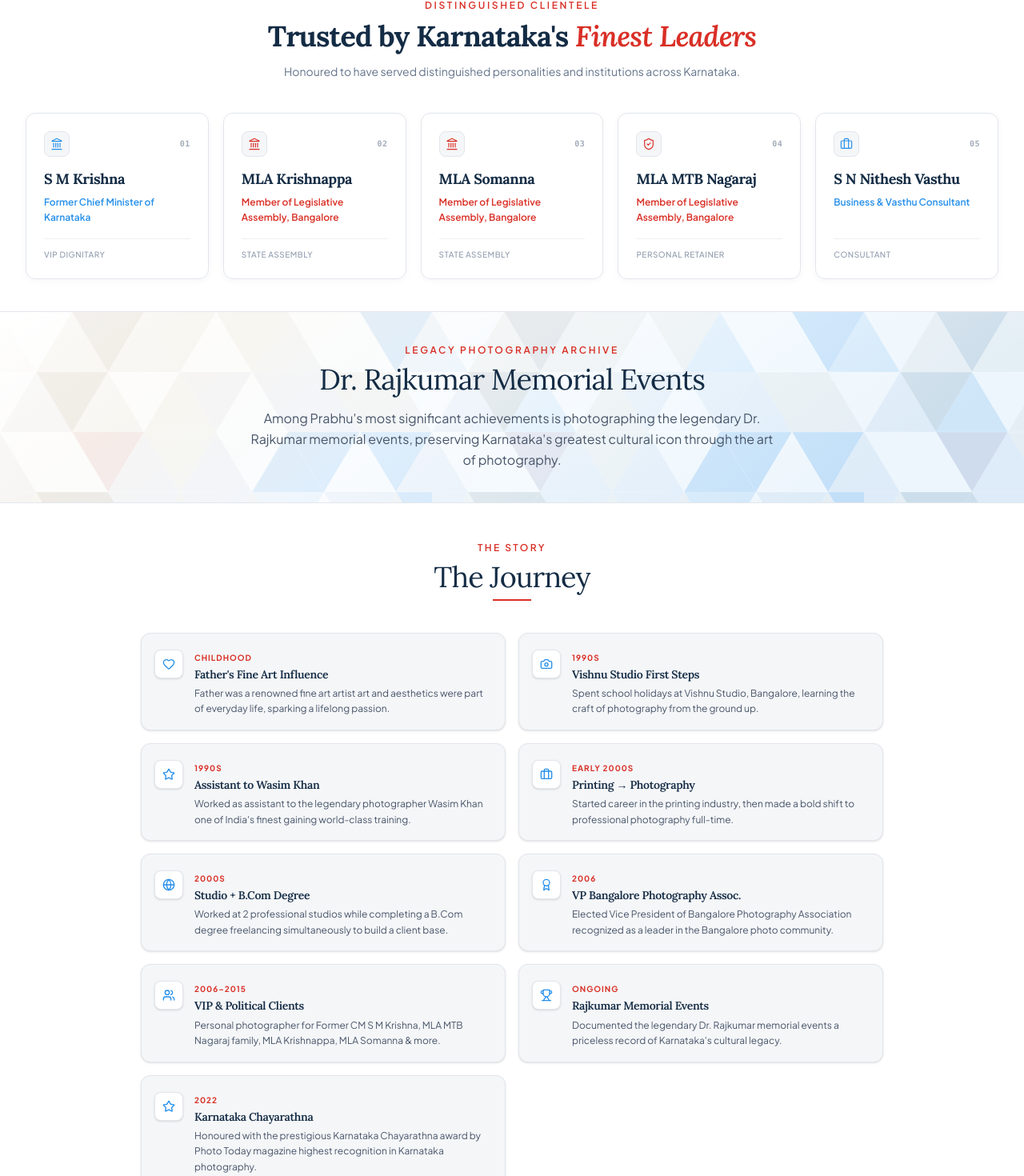
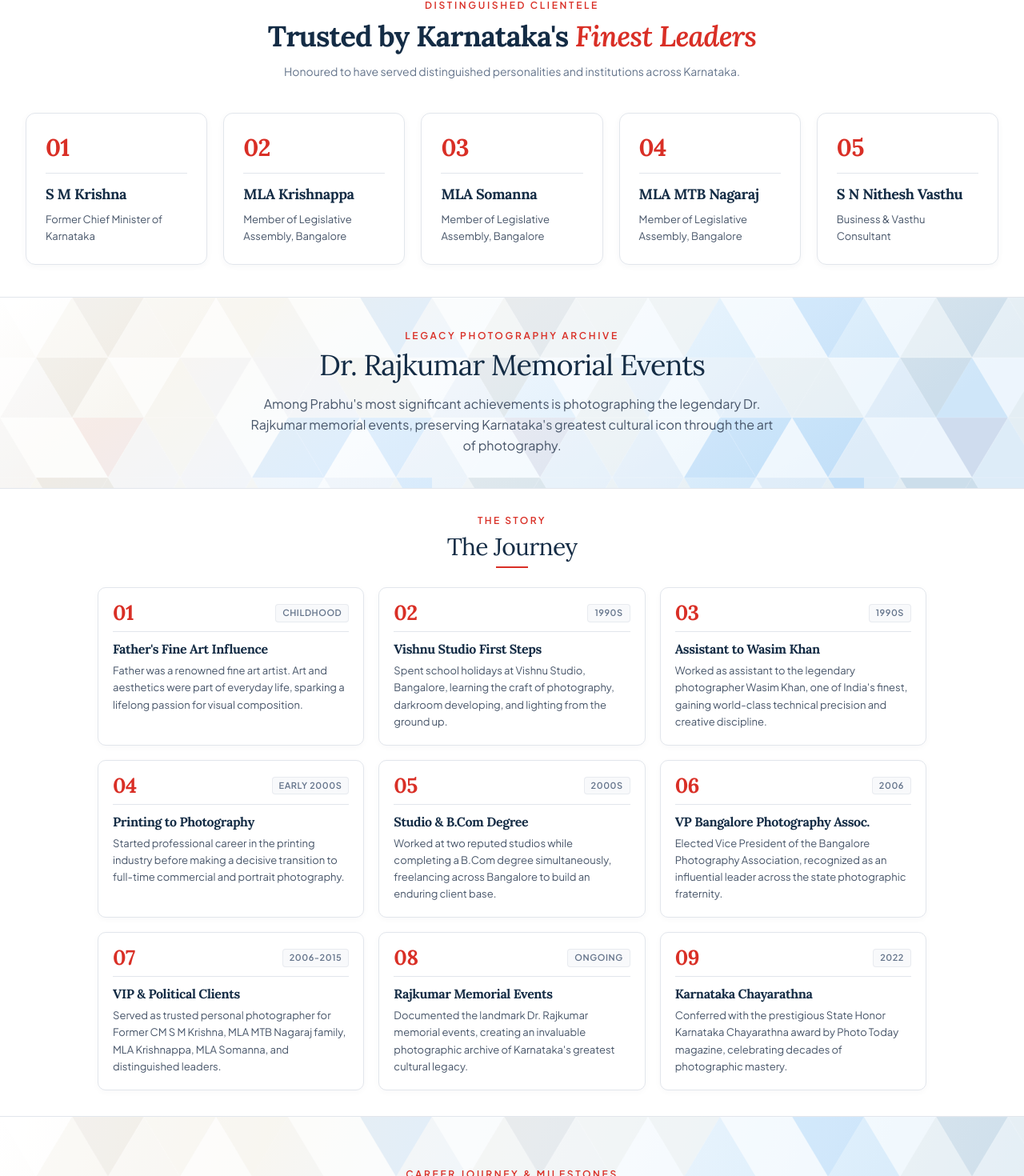
Before and after one commit to GAGANGOWDAP/sushma_digital, a React (Vite) app: page /about in a window 1280 px wide. Shown: the part 2157-3627 px from the top of the page at 80% size. Built offline with nearby package versions, Linux system fonts and the light colour scheme.

Commit message:
Refine The Journey to compact 3x3 editorial grid and remove service card icon badges

```diff
--- a/src/pages/About.tsx
+++ b/src/pages/About.tsx
@@ -23,19 +23,9 @@ import leader13 from '@assets/leader-13.jpg';
 import leader14 from '@assets/leader-14.jpg';
 import leader15 from '@assets/leader-15.jpg';
 import {
-  Star,
-  Award,
-  Camera,
-  Globe,
-  Briefcase,
-  Trophy,
-  Users,
-  Heart,
   X,
   ChevronLeft,
   ChevronRight,
-  Landmark,
-  ShieldCheck,
 } from 'lucide-react';
 import { motion, AnimatePresence, useReducedMotion } from 'framer-motion';
 import { FAQSection } from '@/components/common/FAQSection';
@@ -52,15 +42,60 @@ export default function About() {
   ];
 
   const journey = [
-    { year: 'Childhood', icon: Heart, title: "Father's Fine Art Influence", desc: "Father was a renowned fine art artist art and aesthetics were part of everyday life, sparking a lifelong passion." },
-    { year: '1990s', icon: Camera, title: 'Vishnu Studio First Steps', desc: 'Spent school holidays at Vishnu Studio, Bangalore, learning the craft of photography from the ground up.' },
-    { year: '1990s', icon: Star, title: "Assistant to Wasim Khan", desc: "Worked as assistant to the legendary photographer Wasim Khan one of India's finest gaining world-class training." },
-    { year: 'Early 2000s', icon: Briefcase, title: 'Printing → Photography', desc: 'Started career in the printing industry, then made a bold shift to professional photography full-time.' },
-    { year: '2000s', icon: Globe, title: 'Studio + B.Com Degree', desc: 'Worked at 2 professional studios while completing a B.Com degree freelancing simultaneously to build a client base.' },
-    { year: '2006', icon: Award, title: 'VP Bangalore Photography Assoc.', desc: 'Elected Vice President of Bangalore Photography Association recognized as a leader in the Bangalore photo community.' },
-    { year: '2006–2015', icon: Users, title: 'VIP & Political Clients', desc: 'Personal photographer for Former CM S M Krishna, MLA MTB Nagaraj family, MLA Krishnappa, MLA Somanna & more.' },
-    { year: 'Ongoing', icon: Trophy, title: 'Rajkumar Memorial Events', desc: "Documented the legendary Dr. Rajkumar memorial events a priceless record of Karnataka's cultural legacy." },
-    { year: '2022', icon: Star, title: 'Karnataka Chayarathna', desc: 'Honoured with the prestigious Karnataka Chayarathna award by Photo Today magazine highest recognition in Karnataka photography.' },
+    {
+      id: '01',
+      year: 'Childhood',
+      title: "Father's Fine Art Influence",
+      desc: 'Father was a renowned fine art artist. Art and aesthetics were part of everyday life, sparking a lifelong passion for visual composition.',
+    },
+    {
+      id: '02',
+      year: '1990s',
+      title: 'Vishnu Studio First Steps',
+      desc: 'Spent school holidays at Vishnu Studio, Bangalore, learning the craft of photography, darkroom developing, and lighting from the ground up.',
+    },
+    {
+      id: '03',
+      year: '1990s',
+      title: 'Assistant to Wasim Khan',
+      desc: "Worked as assistant to the legendary photographer Wasim Khan, one of India's finest, gaining world-class technical precision and creative discipline.",
+    },
+    {
+      id: '04',
+      year: 'Early 2000s',
+      title: 'Printing to Photography',
+      desc: 'Started professional career in the printing industry before making a decisive transition to full-time commercial and portrait photography.',
+    },
+    {
+      id: '05',
+      year: '2000s',
+      title: 'Studio & B.Com Degree',
+      desc: 'Worked at two reputed studios while completing a B.Com degree simultaneously, freelancing across Bangalore to build an enduring client base.',
+    },
+    {
+      id: '06',
+      year: '2006',
+      title: 'VP Bangalore Photography Assoc.',
+      desc: 'Elected Vice President of the Bangalore Photography Association, recognized as an influential leader across the state photographic fraternity.',
+    },
+    {
+      id: '07',
+      year: '2006-2015',
+      title: 'VIP & Political Clients',
+      desc: 'Served as trusted personal photographer for Former CM S M Krishna, MLA MTB Nagaraj family, MLA Krishnappa, MLA Somanna, and distinguished leaders.',
+    },
+    {
+      id: '08',
+      year: 'Ongoing',
+      title: 'Rajkumar Memorial Events',
+      desc: "Documented the landmark Dr. Rajkumar memorial events, creating an invaluable photographic archive of Karnataka's greatest cultural legacy.",
+    },
+    {
+      id: '09',
+      year: '2022',
+      title: 'Karnataka Chayarathna',
+      desc: 'Conferred with the prestigious State Honor Karnataka Chayarathna award by Photo Today magazine, celebrating decades of photographic mastery.',
+    },
   ];
 
   const careerMilestones = [
@@ -148,51 +183,26 @@ export default function About() {
       id: '01',
       name: 'S M Krishna',
       role: 'Former Chief Minister of Karnataka',
-      desc: "Honoured to have served as personal photographer to one of Karnataka's most distinguished and respected leaders. A partnership built on trust, discretion, and the highest standard of professional excellence.",
-      serviceTags: ['Personal Photography', 'Official Events', 'VIP Assignments', 'Confidential Portfolio'],
-      icon: Landmark,
-      accent: '#258FEA', // Electric Blue
-      category: 'VIP Dignitary',
     },
     {
       id: '02',
       name: 'MLA Krishnappa',
       role: 'Member of Legislative Assembly, Bangalore',
-      desc: 'Official event and political photography.',
-      serviceTags: ['Official Events', 'Political Photography'],
-      icon: Landmark,
-      accent: '#D92F26', // Signature Red
-      category: 'State Assembly',
     },
     {
       id: '03',
       name: 'MLA Somanna',
       role: 'Member of Legislative Assembly, Bangalore',
-      desc: 'Official event and political photography.',
-      serviceTags: ['Official Events', 'Political Photography'],
-      icon: Landmark,
-      accent: '#D92F26', // Signature Red
-      category: 'State Assembly',
     },
     {
       id: '04',
       name: 'MLA MTB Nagaraj',
       role: 'Member of Legislative Assembly, Bangalore',
-      desc: 'Trusted family personal photographer capturing private moments and official events.',
-      serviceTags: ['Family Personal Photography', 'Official Events'],
-      icon: ShieldCheck,
-      accent: '#D92F26', // Signature Red
-      category: 'Personal Retainer',
     },
     {
       id: '05',
       name: 'S N Nithesh Vasthu',
       role: 'Business & Vasthu Consultant',
-      desc: 'Appointed as dedicated personal photographer for professional and personal assignments.',
-      serviceTags: ['Personal Photography', 'Professional Assignments'],
-      icon: Briefcase,
-      accent: '#258FEA', // Electric Blue
-      category: 'Consultant',
     },
   ];
 
@@ -495,43 +505,28 @@ export default function About() {
           </FadeIn>
 
           {/* All FIVE Client Cards in Consistent Grid */}
-          <div className="grid grid-cols-1 min-[380px]:grid-cols-2 sm:grid-cols-2 md:grid-cols-3 lg:grid-cols-5 gap-3.5 sm:gap-4 md:gap-4.5 items-stretch">
+          <div className="grid grid-cols-1 sm:grid-cols-2 md:grid-cols-3 lg:grid-cols-5 gap-4 sm:gap-4.5 lg:gap-5 items-stretch">
             {distinguishedClients.map((client, i) => (
               <FadeIn key={client.id} delay={i * 0.05} className="h-full">
-                <div className="group relative rounded-xl border border-[#E2E6EC] bg-[#FFFFFF] p-5 sm:p-5.5 h-full flex flex-col justify-between shadow-[0_2px_8px_rgba(20,44,69,0.04)] hover:shadow-[0_8px_20px_rgba(20,44,69,0.08)] hover:-translate-y-1 transition-all duration-300 overflow-hidden">
+                <div className="group relative rounded-[12px] border border-[#E2E6EC] bg-[#FFFFFF] p-5 sm:p-6 h-full flex flex-col justify-between shadow-[0_2px_8px_rgba(20,44,69,0.04)] hover:shadow-[0_8px_20px_rgba(20,44,69,0.08)] hover:-translate-y-1 hover:border-[#D92F26]/50 transition-all duration-300 text-left">
                   <div>
-                    {/* Small minimal line icon / subtle visual identifier */}
-                    <div className="flex items-center justify-between mb-4">
-                      <div
-                        className="w-8 h-8 rounded-lg bg-[#F5F6F8] border border-[#E2E6EC] flex items-center justify-center transition-colors"
-                        style={{ color: client.accent }}
-                      >
-                        <client.icon size={16} strokeWidth={1.75} />
-                      </div>
-                      <span className="font-mono text-[10px] text-[#64748B]/60 tracking-wider font-semibold">
-                        {client.id}
-                      </span>
-                    </div>
+                    {/* Number at the top in large Signature Red typography */}
+                    <span className="font-serif text-2xl sm:text-3xl font-bold text-[#D92F26] tracking-tight block">
+                      {client.id}
+                    </span>
 
-                    {/* Client Name in Deep Navy */}
-                    <h3 className="font-serif font-bold text-[#142C45] text-base sm:text-lg tracking-tight mb-1.5 leading-snug">
+                    {/* Thin horizontal divider below the number */}
+                    <div className="w-full border-t border-[#E2E6EC] my-3.5 group-hover:border-[#D92F26]/20 transition-colors" />
+
+                    {/* Person's name in an elegant serif font */}
+                    <h3 className="font-serif font-bold text-[#142C45] text-base sm:text-lg tracking-tight mb-2 leading-snug">
                       {client.name}
                     </h3>
 
-                    {/* Professional Designation in Signature Red or Electric Blue */}
-                    <p
-                      className="text-xs font-semibold leading-relaxed"
-                      style={{ color: client.accent }}
-                    >
+                    {/* Designation underneath in a clean sans-serif font */}
+                    <p className="text-xs sm:text-[13px] text-[#475569] leading-relaxed font-sans">
                       {client.role}
                     </p>
-                  </div>
-
-                  {/* Subtle bottom detail */}
-                  <div className="border-t border-[#E2E6EC]/60 pt-3 mt-4 flex items-center justify-between text-[11px] text-[#64748B]">
-                    <span className="tracking-wider uppercase text-[10px] font-medium text-[#64748B]/70">
-                      {client.category}
-                    </span>
                   </div>
                 </div>
               </FadeIn>
@@ -556,35 +551,53 @@ export default function About() {
       </section>
 
       {/* ══════════════════════════════════════════════
-          JOURNEY Compact two-column vertical stepper
+          JOURNEY Compact 3x3 Editorial Milestone Cards
       ══════════════════════════════════════════════ */}
-      <section className="py-12 sm:py-16 lg:py-10 xl:py-12 bg-[#FFFFFF] border-b border-[#E2E6EC] overflow-hidden">
-        <div className="container mx-auto px-6 md:px-12 max-w-5xl">
-          <FadeIn className="text-center mb-8 sm:mb-10">
-            <span className="text-[#D92F26] text-xs uppercase tracking-[0.2em] mb-2 block font-semibold">The Story</span>
-            <h2 className="text-3xl sm:text-4xl font-serif text-[#142C45] mb-2">The Journey</h2>
-            <div className="w-12 h-0.5 bg-[#D92F26] mx-auto" />
+      <section className="py-8 sm:py-10 lg:py-7 xl:py-8 bg-[#FFFFFF] border-b border-[#E2E6EC] overflow-hidden">
+        <div className="container mx-auto px-4 sm:px-6 md:px-8 max-w-[1100px]">
+          <FadeIn className="text-center mb-5 sm:mb-6 max-w-2xl mx-auto">
+            <span className="text-[#D92F26] text-[11px] sm:text-xs uppercase tracking-[0.2em] mb-1.5 block font-semibold">
+              The Story
+            </span>
+            <h2 className="text-2xl sm:text-3xl font-serif text-[#142C45] mb-1.5 leading-tight">
+              The Journey
+            </h2>
+            <div className="w-10 h-0.5 bg-[#D92F26] mx-auto" />
           </FadeIn>
 
-          <div className="grid grid-cols-1 md:grid-cols-2 gap-3.5 sm:gap-4">
+          <div className="grid grid-cols-1 sm:grid-cols-2 lg:grid-cols-3 gap-3.5 sm:gap-4 lg:gap-4.5 items-stretch">
             {journey.map((item, i) => (
               <motion.div
-                key={i}
-                initial={{ opacity: 0, y: 20 }}
+                key={item.id}
+                initial={{ opacity: 0, y: 12 }}
                 whileInView={{ opacity: 1, y: 0 }}
                 viewport={{ once: true }}
-                transition={{ delay: (i % 2) * 0.1 + Math.floor(i / 2) * 0.07, duration: 0.45 }}
-                className="flex gap-3.5 p-3.5 sm:p-4 rounded-xl bg-[#F5F6F8] border border-[#E2E6EC] hover:border-[#258FEA]/50 transition-colors group shadow-sm"
+                transition={{ delay: (i % 3) * 0.05 + Math.floor(i / 3) * 0.04, duration: 0.35 }}
+                className="group relative rounded-[10px] border border-[#E2E6EC] bg-[#FFFFFF] p-3.5 sm:p-4 lg:p-4.5 min-h-[135px] flex flex-col justify-between shadow-[0_2px_8px_rgba(20,44,69,0.03)] hover:shadow-[0_6px_16px_rgba(20,44,69,0.06)] hover:-translate-y-0.5 hover:border-[#D92F26]/35 transition-all duration-200 text-left"
               >
-                <div className="shrink-0 mt-1">
-                  <div className="w-9 h-9 rounded-lg bg-white border border-[#E2E6EC] flex items-center justify-center text-[#258FEA] group-hover:text-[#D92F26] group-hover:border-[#D92F26] transition-colors shadow-sm">
-                    <item.icon size={16} />
+                <div>
+                  {/* Top Row: Sequential Number (left) & Year / Period (right) */}
+                  <div className="flex items-center justify-between gap-2.5">
+                    <span className="font-serif text-2xl lg:text-[26px] font-bold text-[#D92F26] tracking-tight leading-none block">
+                      {item.id}
+                    </span>
+                    <span className="text-[10px] lg:text-[11px] uppercase tracking-wider font-semibold text-[#64748B] px-2 py-0.5 rounded bg-[#F8F9FB] border border-[#E2E6EC]/70">
+                      {item.year}
+                    </span>
                   </div>
-                </div>
-                <div>
-                  <span className="text-[#D92F26] text-[10px] font-bold uppercase tracking-widest">{item.year}</span>
-                  <h3 className="font-serif text-sm font-semibold text-[#142C45] mt-0.5 mb-1 leading-snug">{item.title}</h3>
-                  <p className="text-[#475569] text-xs leading-relaxed">{item.desc}</p>
+
+                  {/* Thin horizontal divider */}
+                  <div className="w-full border-t border-[#E2E6EC] my-2.5 group-hover:border-[#D92F26]/20 transition-colors" />
+
+                  {/* Milestone title in elegant serif typography */}
+                  <h3 className="font-serif font-bold text-[#142C45] text-[15px] sm:text-base leading-snug tracking-tight mb-1.5 group-hover:text-[#D92F26] transition-colors">
+                    {item.title}
+                  </h3>
+
+                  {/* Short description underneath */}
+                  <p className="text-xs sm:text-[13px] text-[#475569] leading-relaxed font-sans">
+                    {item.desc}
+                  </p>
                 </div>
               </motion.div>
             ))}
```
Also changed, not shown: src/pages/Home.tsx (+26 -50 lines), src/pages/Services.tsx (+10 -19 lines).
